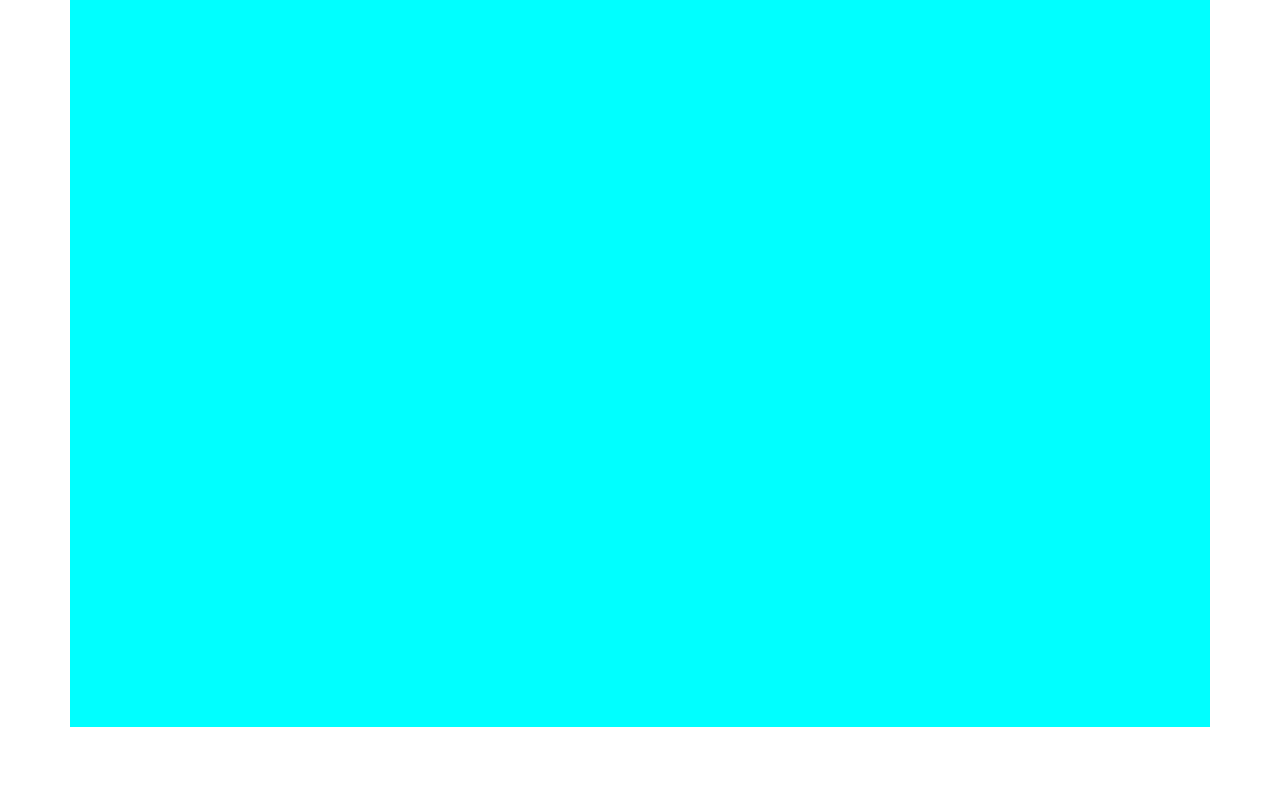
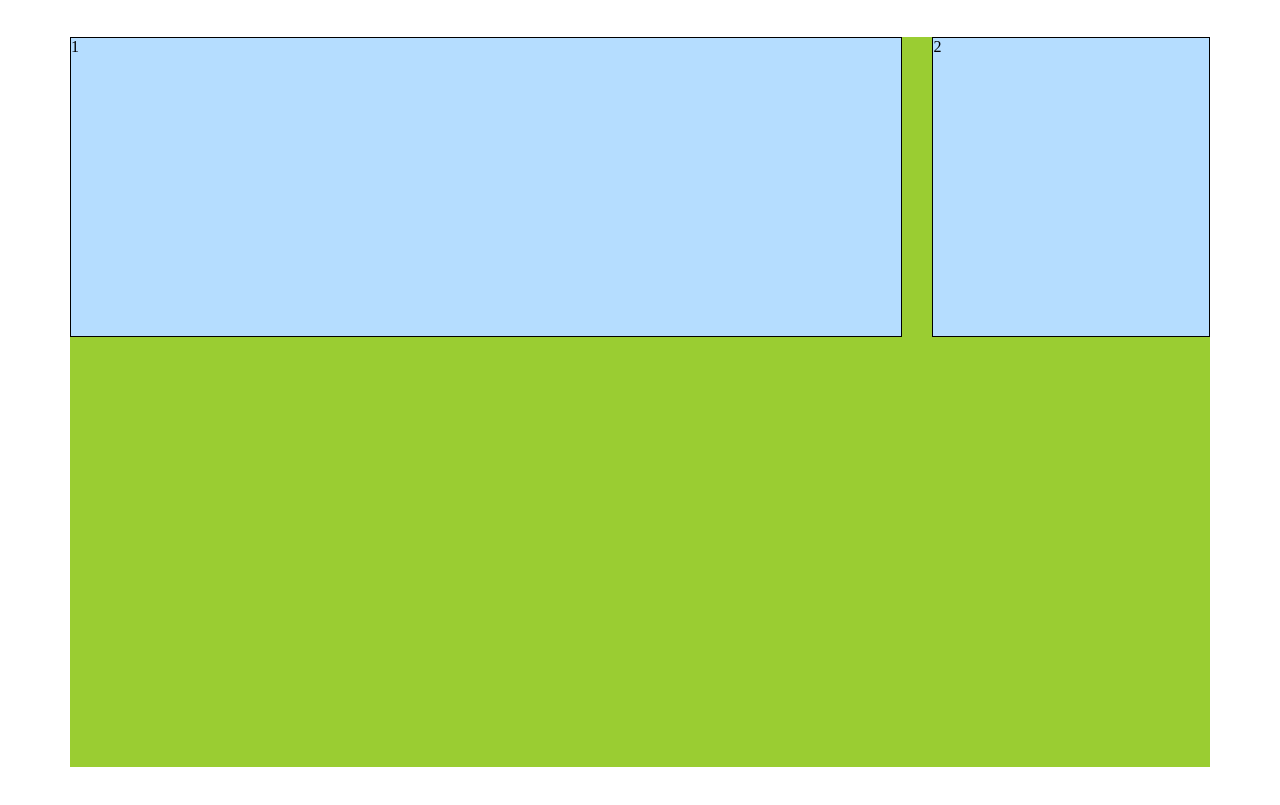
Before and after one commit to gaetano-94/htmlcss-responsive-layout, a plain HTML site: page index.html in a window 1280 px wide. Shown: the part 73-878 px from the top of the page. Before the commit the page ends 800 px from the top, so only its background shows below. Drawn offline with Linux system fonts and the light colour scheme.

Commit message:
feat: creazione section-1

```diff
--- a/css/style.css
+++ b/css/style.css
@@ -61,7 +61,23 @@ MAIN
 */
 .container {
   max-width: 1140px;
-  background-color: aqua;
+  background-color: yellowgreen;
   height: 730px;
-  margin: 0 auto;
+  margin: 40px auto;
+  justify-content: space-betweens;
+  gap: 30px;
 }
+
+.box-big {
+  background-color: #b5ddff;
+  width: 75%;
+  height: 300px;
+  border: 1px solid black;
+}
+
+.box-small {
+  background-color: #b5ddff;
+  width: 25%;
+  height: 300px;
+  border: 1px solid black;
+}
--- a/index.html
+++ b/index.html
@@ -18,7 +18,10 @@
     </header>
     <main>
       <section>
-        <div class="container"></div>
+        <div class="container d-flex">
+          <div class="box-big">1</div>
+          <div class="box-small">2</div>
+        </div>
       </section>
     </main>
     <footer></footer>
```
